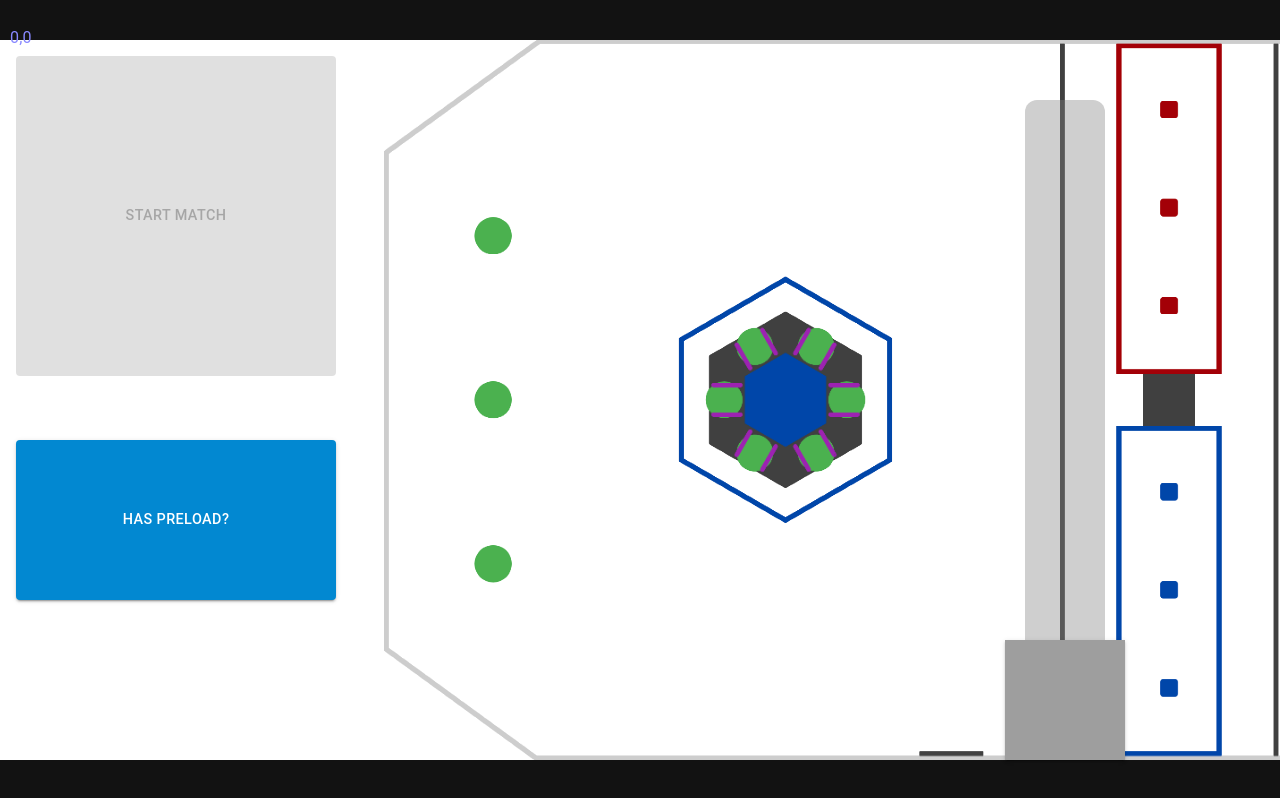
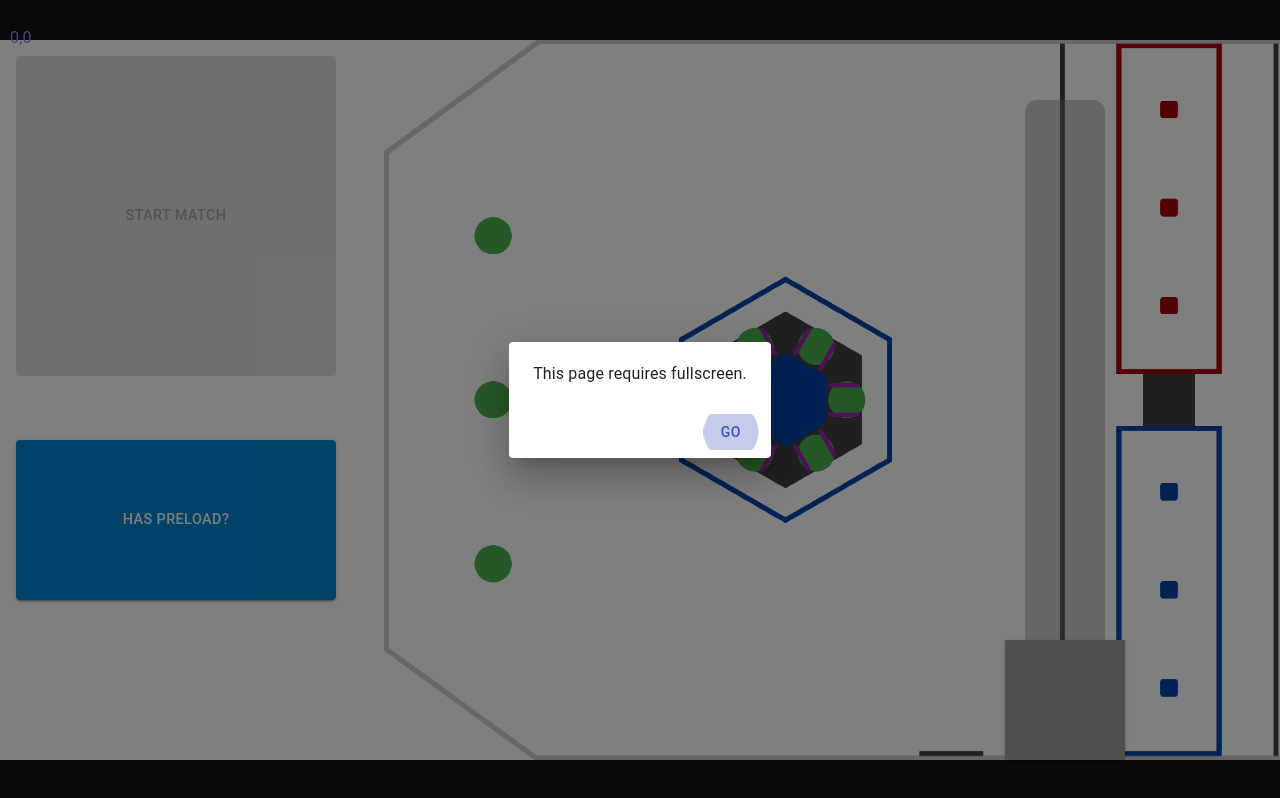
Before and after one commit to team-7558/scouting-2026, a React (Create React App) app in the folder client/: page /scoutMatch in a window 1280 px wide. Built offline with nearby package versions, Linux system fonts and the light colour scheme; grey boxes are pictures that could not be loaded; a web font is replaced by a local one.

Commit message:
request fullscreen

```diff
--- a/client/src/App.js
+++ b/client/src/App.js
@@ -8,7 +8,7 @@ import CssBaseline from "@mui/material/CssBaseline";
 
 import HomePage from "./pages/HomePage.js";
 import SignInPage from "./pages/SignInPage.js";
-import ScoutMatch from "./pages/ScoutMatch.js";
+import ScoutMatch from "./pages/ScoutMatch/ScoutMatch.js";
 
 const App = () => {
   return (
--- /dev/null
+++ b/client/src/pages/ScoutMatch/FullScreenDialog.js
@@ -0,0 +1,50 @@
+import React, { useEffect, useState } from "react";
+import {
+  Dialog,
+  DialogActions,
+  DialogContent,
+  DialogTitle,
+  Button,
+} from "@mui/material";
+
+const FullscreenDialog = () => {
+  const [open, setOpen] = useState(false);
+
+  useEffect(() => {
+    setOpen(true);
+
+    const handleFullscreenChange = () => {
+      if (!document.fullscreenElement) {
+        setOpen(true);
+      }
+    };
+
+    document.addEventListener("fullscreenchange", handleFullscreenChange);
+
+    return () => {
+      document.removeEventListener("fullscreenchange", handleFullscreenChange);
+    };
+  }, []);
+
+  const handleFullscreenRequest = () => {
+    const element = document.documentElement;
+    element.requestFullscreen?.() ||
+      element.mozRequestFullScreen?.() ||
+      element.webkitRequestFullscreen?.() ||
+      element.msRequestFullscreen?.();
+    setOpen(false);
+  };
+
+  return (
+    <Dialog open={open} aria-labelledby="fullscreen-dialog-title">
+      <DialogContent>This page requires fullscreen.</DialogContent>
+      <DialogActions>
+        <Button onClick={handleFullscreenRequest} color="primary" autoFocus>
+          Go
+        </Button>
+      </DialogActions>
+    </Dialog>
+  );
+};
+
+export default FullscreenDialog;
--- a/client/src/pages/ScoutMatch.js
+++ b/client/src/pages/ScoutMatch/ScoutMatch.js
@@ -2,13 +2,14 @@ import React, { useState, useRef, useEffect, startTransition } from "react";
 
 import { ThemeProvider } from "@mui/material/styles";
 import Slider from "@mui/material/Slider";
-import { BlueTheme } from "./BlueTheme.js";
+import { BlueTheme } from "./themes/BlueTheme.js";
 
-import fieldBlueLeft from "../assets/scouting-2025/field/blue_left.png";
-import coralIconImage from "../assets/scouting-2025/coralIcon.png";
-import algaeIconImage from "../assets/scouting-2025/algaeIcon.png";
+import fieldBlueLeft from "../../assets/scouting-2025/field/blue_left.png";
+import coralIconImage from "../../assets/scouting-2025/coralIcon.png";
+import algaeIconImage from "../../assets/scouting-2025/algaeIcon.png";
 import { Box, Button } from "@mui/material";
 import e from "cors";
+import FullscreenDialog from "./FullScreenDialog.js";
 
 const COLORS = {
   INACTIVE: "grey",
@@ -19,6 +20,7 @@ const COLORS = {
 };
 
 //Canvas Helpers
+
 const aspectRatio = 16 / 9;
 /** define all button placements based on this synthetic*/
 const virtualWidth = aspectRatio * 900;
@@ -274,6 +276,7 @@ const ScoutMatch = (driver_station, team_number, scout_perspective) => {
 
   return (
     <ThemeProvider theme={BlueTheme}>
+      <FullscreenDialog />
       <Box
         onMouseMove={handleMouseMove}
         sx={{ position: "relative", width: "100vw", height: "100vh" }}
```
Also changed, not shown: client/src/pages/ScoutMatch/themes/BlueTheme.js (renamed from client/src/pages/BlueTheme.js).
